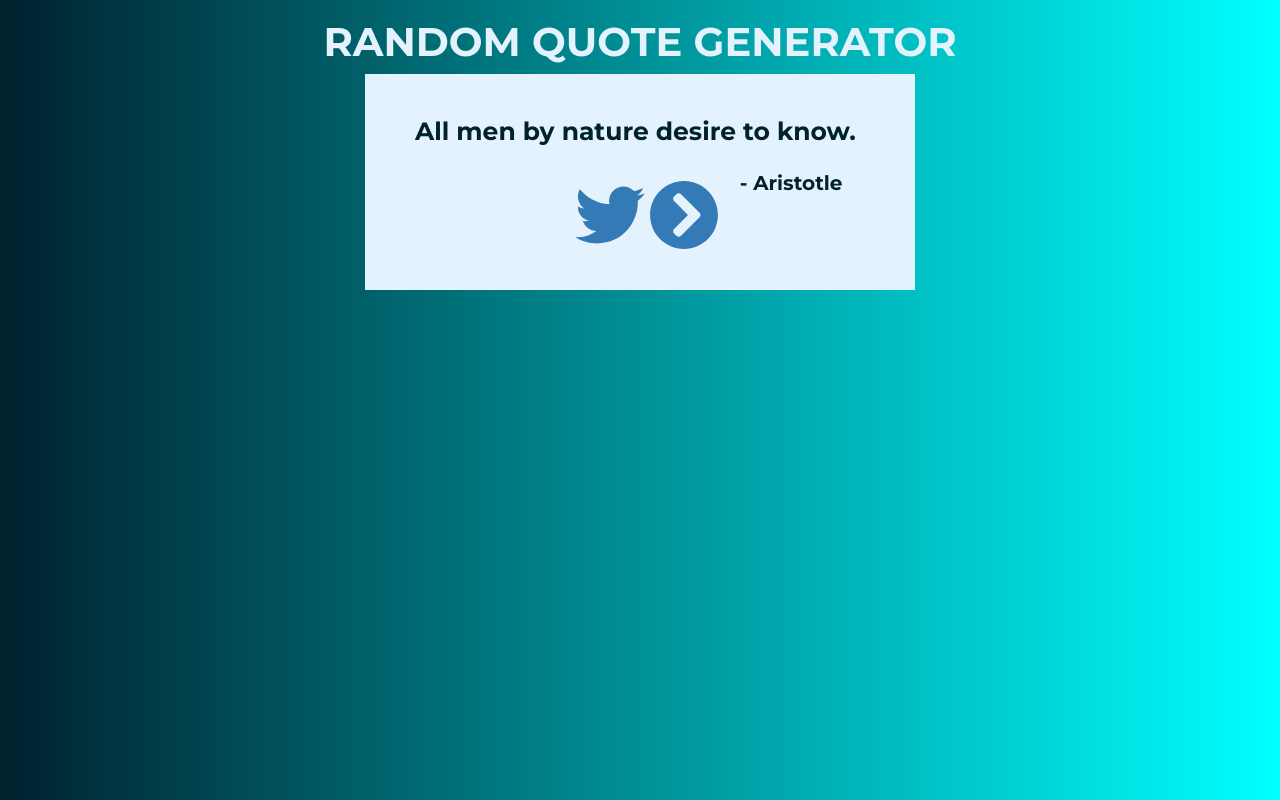
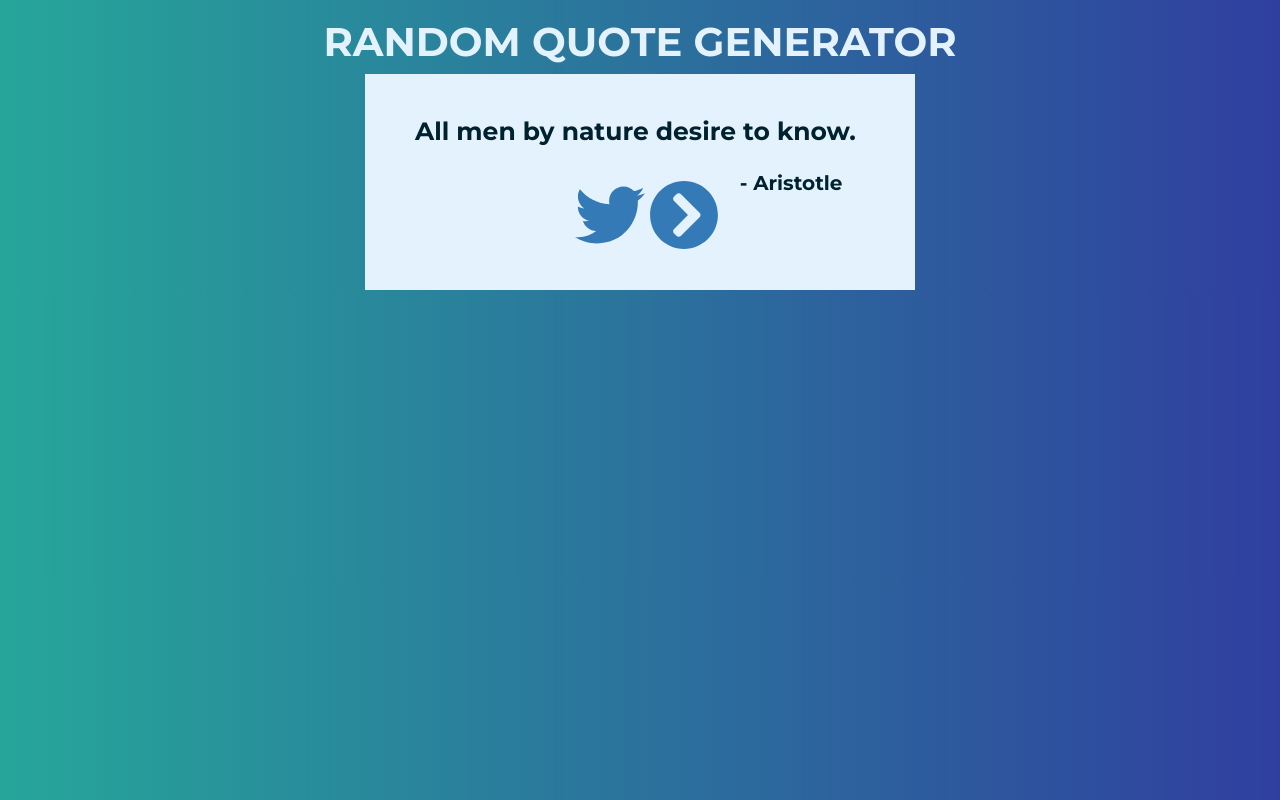
Before and after one commit to bfgonzalez/random-quote-generator, a plain HTML site: page index.html in a window 1280 px wide. Drawn offline with nearby package versions, Linux system fonts and the light colour scheme.

Commit message:
changed gradient color

```diff
--- a/css/style.css
+++ b/css/style.css
@@ -11,7 +11,7 @@ body {
    background-color: #00212e;
 
    /* gradient style for background if browser supports it */
-   background-image: linear-gradient(to right, #00212e, aqua);
+   background-image: linear-gradient(to right, #26A69A, #303F9F);
 
   /*font style for body elements */
   font-family: "Montserrat", sans-serif;
```
